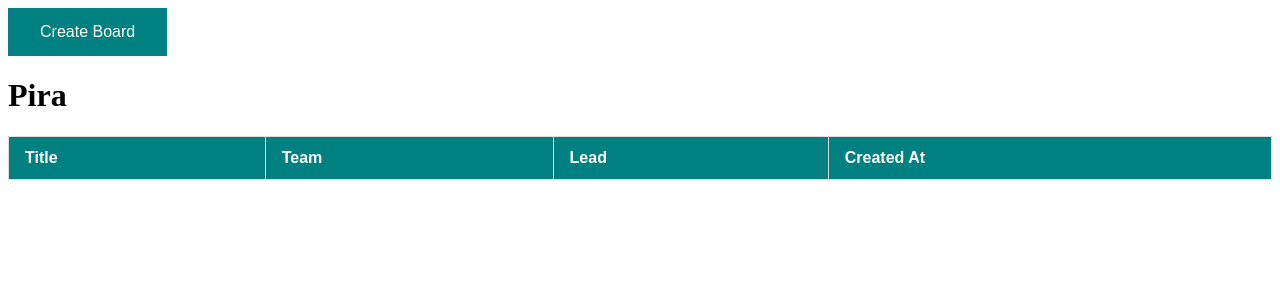
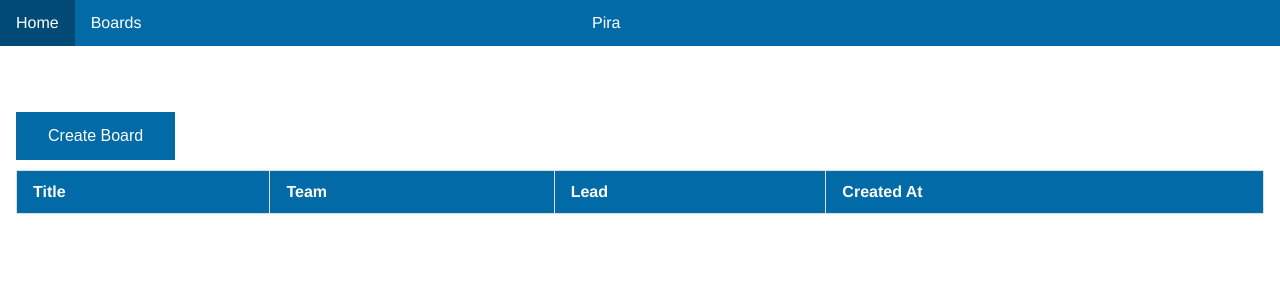
Before and after one commit to Nimor111/Pira, a PHP site: page / in a window 1280 px wide. Shown: the top 300 px of the page. Run offline with PHP 8.4, Linux system fonts and the light colour scheme; lists and menus that the app fills with data are empty.

Commit message:
Add nav menu

```diff
--- a/views/css/modal.css
+++ b/views/css/modal.css
@@ -25,7 +25,7 @@
 }
 
 .modal-header {
-  background: #008080;
+  background: #026aa7;
   padding: 15px;
   color: #fff;
 }
@@ -35,7 +35,7 @@
 }
 
 .modal-footer {
-  background: #008080;
+  background: #026aa7;
   padding: 10px;
   color: #fff;
   text-align: center;
--- /dev/null
+++ b/views/css/nav.css
@@ -0,0 +1,31 @@
+#nav {
+  list-style-type: none;
+  margin: 0;
+  overflow: hidden;
+  position: fixed;
+  padding: 0;
+  top: 0;
+  width: 100%;
+  background-color: #026aa7;
+}
+
+#nav li {
+  float: left;
+}
+
+#nav li a {
+  display: inline-block;
+  color: white;
+  text-align: center;
+  padding: 14px 16px;
+  text-decoration: none;
+}
+
+.nav-title {
+  left: 45%;
+  position: absolute;
+}
+
+#nav li a:hover {
+  background-color: #014a75;
+}
--- a/views/css/style.css
+++ b/views/css/style.css
@@ -1,5 +1,11 @@
+body {
+  background-color: transparent;
+  font-family: Helvetica Neue, Arial, Helvetica, sans-serif;
+  margin: 0;
+}
+
 #board-table {
-  font-family: Arial, Helvetica, sans-serif;
+  font-family: Helvetica Neue, Arial, Helvetica, sans-serif;
   border-collapse: collapse;
   width: 100%;
 }
@@ -14,15 +20,16 @@
   padding-top: 12px;
   padding-bottom: 12px;
   text-align: left;
-  background-color: #008080;
+  background-color: #026aa7;
   color: #fff;
 }
 
 .createButton {
-  background-color: #008080; /* Teal */
+  background-color: #026aa7; /* Teal */
   border: none;
   color: white;
   padding: 15px 32px;
+  margin-bottom: 10px;
   text-align: center;
   text-decoration: none;
   display: inline-block;
@@ -43,3 +50,8 @@ select {
   border-radius: 4px;
   box-sizing: border-box;
 }
+
+#content {
+  padding-top: 6em;
+  margin: 1em;
+}
--- a/views/index.html
+++ b/views/index.html
@@ -10,11 +10,16 @@
     <title>Pira</title>
     <link rel="stylesheet" href="css/style.css" type="text/css" media="screen">
     <link rel="stylesheet" href="css/modal.css" type="text/css" media="screen">
+    <link rel="stylesheet" href="css/nav.css" type="text/css" media="screen">
   </head>
   <body>
-    <button class="createButton" type="submit">Create Board</button>
-    <h1>Pira</h1>
+    <div id="nav">
+      <li><a href="index.html">Home</a></li>
+      <li><a href="#">Boards</a></li>
+      <li class="nav-title"><a href="index.html">Pira</a></li>
+    </div>
     <div id="content" />
+      <button class="createButton" type="submit">Create Board</button>
       <table id="board-table">
         <thead>
           <tr>
```
